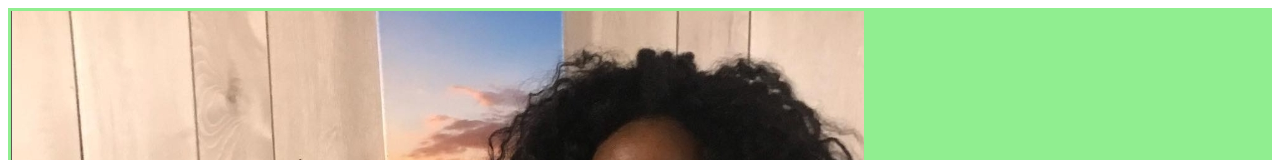
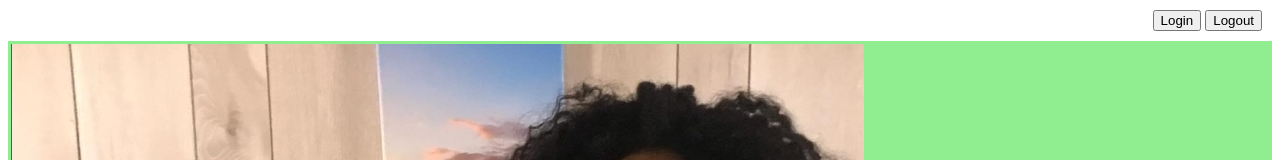
Before and after one commit to Ldavis36706/Harvesting-Heroes, a plain HTML site: page index.html in a window 1280 px wide. Shown: the top 160 px of the page. Drawn offline with nearby package versions, Linux system fonts and the light colour scheme; no server answers; a script that the page names is missing.

Commit message:
Update index.html

```diff
--- a/index.html
+++ b/index.html
@@ -42,6 +42,11 @@
     </style>
 </head>
 <body>
+    <div style="text-align: right; margin: 10px;">
+      <button onclick="login()">Login</button>
+      <button onclick="logout()">Logout</button>
+    </div>
+
     <div id="header">
         <table>
             <tr>
```
